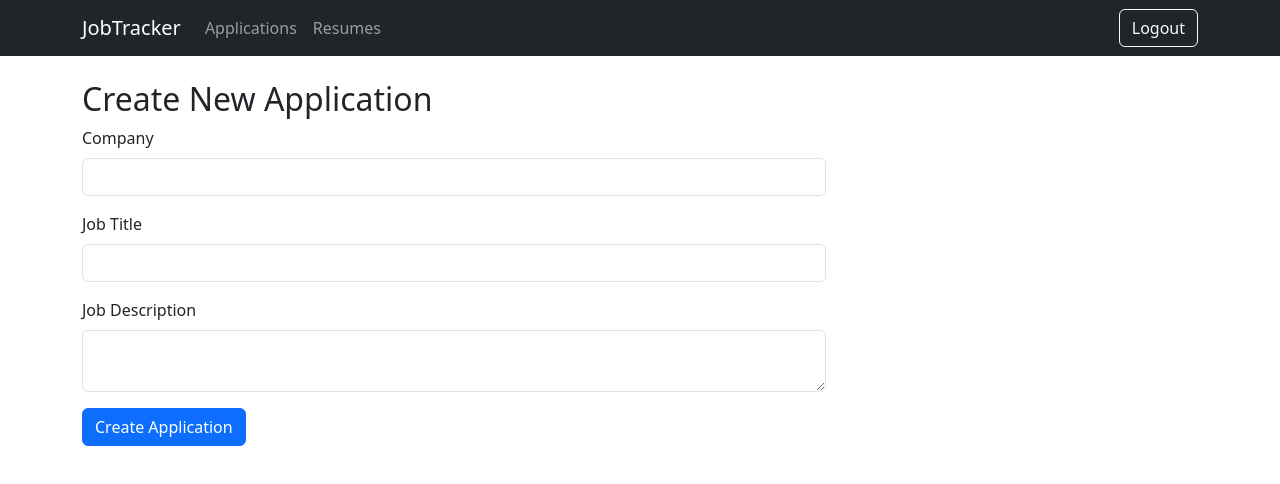
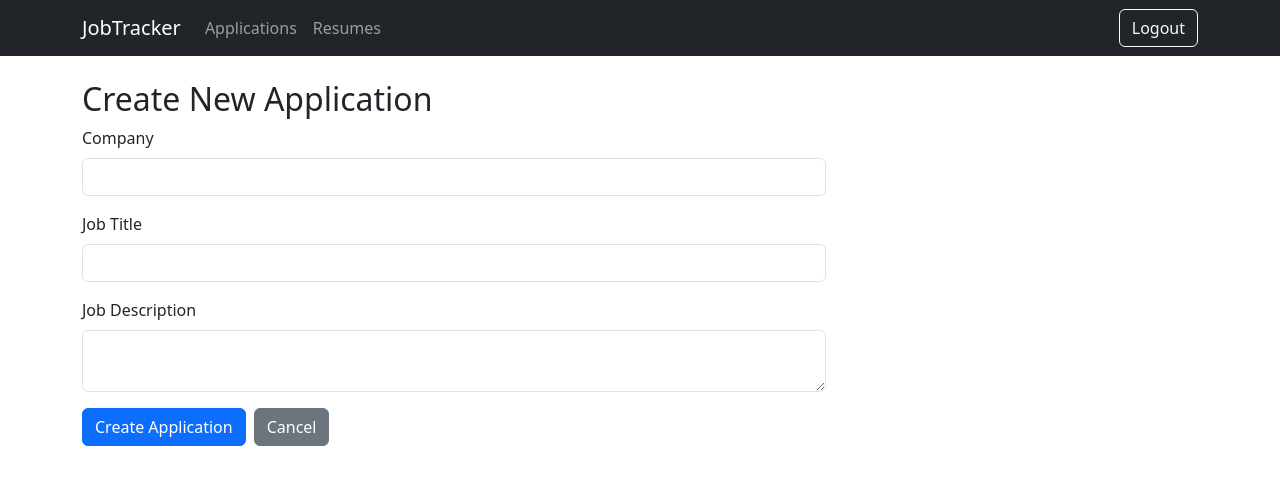
Before and after one commit to cplson/ai-job-tracker, a React app in the folder frontend/: page /applications/new in a window 1280 px wide. Shown: the top 484 px of the page. Built offline with nearby package versions, Linux system fonts and the light colour scheme; sample sign-in values are in the browser's storage; the HTML template or start-up script is replaced by a standard one.

Commit message:
added a reusable cancel button and fixed button spacing issues

```diff
--- a/frontend/src/components/Applications/ApplicationDetails.tsx
+++ b/frontend/src/components/Applications/ApplicationDetails.tsx
@@ -36,7 +36,7 @@ export default function ApplicationDetails() {
     <div className="row">
         <div className="col-lg-8">
             <div className="card shadow mb-4">
-                <div className="d-flex justify-content-between mb-3">
+                <div className="d-flex justify-content-end gap-2 m-3">
                     <button
                         className="btn btn-outline-primary"
                         onClick={() => navigate(`/applications/${application.id}/edit`)}
@@ -44,7 +44,7 @@ export default function ApplicationDetails() {
                         Edit
                     </button>
                     <DeleteButton
-                        label="Delete Application"
+                        label="Delete"
                         fallbackPath='/applications'
                         successState='deleted'
                         onDelete={async () => {
--- a/frontend/src/components/Applications/CreateApplication.tsx
+++ b/frontend/src/components/Applications/CreateApplication.tsx
@@ -1,6 +1,7 @@
 import { useState } from "react";
 import api from "../../services/api";
 import SubmitButton from "../Common/SubmitButton";
+import CancelButton from "../Common/CancelButton";
 
 interface CreateApplicationForm {
   company: string;
@@ -71,6 +72,7 @@ export default function CreateApplication() {
           />
         </div>
 
+        <div className="d-flex gap-2">
           <SubmitButton
             label="Create Application"
             isLoading={loading}
@@ -79,6 +81,9 @@ export default function CreateApplication() {
             type="submit"
             onClick={handleSubmit}
           />
+
+          <CancelButton fallbackPath="/applications" />
+        </div>
       </form>
     </div>
   );
--- a/frontend/src/components/Applications/EditApplication.tsx
+++ b/frontend/src/components/Applications/EditApplication.tsx
@@ -2,6 +2,7 @@ import { useState, useEffect } from "react";
 import { useParams } from "react-router-dom";
 import api from "../../services/api";
 import SubmitButton from "../Common/SubmitButton";
+import CancelButton from "../Common/CancelButton";
 
 interface UpdateApplicationForm {
   company: string;
@@ -89,6 +90,7 @@ export default function EditApplication() {
           />
         </div>
 
+        <div className="d-flex gap-2">
           <SubmitButton
             label="Update Application"
             isLoading={loading}
@@ -96,6 +98,9 @@ export default function EditApplication() {
             successState="updated"
             onClick={handleSubmit}
             />
+
+          <CancelButton label="Back" fallbackPath={`/applications/${id}`} />
+        </div>
       </form>
     </div>
   );
--- /dev/null
+++ b/frontend/src/components/Common/CancelButton.tsx
@@ -0,0 +1,31 @@
+import { useNavigate } from "react-router-dom";
+
+interface CancelButtonProps {
+  label?: string;           // button text
+  fallbackPath?: string;    // where to navigate if no history
+  className?: string;       // CSS classes
+}
+
+export default function CancelButton({
+  label = "Cancel",
+  fallbackPath = "/",
+  className = "btn btn-secondary",
+}: CancelButtonProps) {
+  const navigate = useNavigate();
+
+  const handleClick = () => {
+    // Go back in history if possible
+    if (window.history.state?.idx > 0) {
+      navigate(-1);
+    } else {
+      // fallback path if no previous history
+      navigate(fallbackPath);
+    }
+  };
+
+  return (
+    <button type="button" className={className} onClick={handleClick}>
+      {label}
+    </button>
+  );
+}
--- a/frontend/src/components/Common/DeleteButton.tsx
+++ b/frontend/src/components/Common/DeleteButton.tsx
@@ -43,7 +43,7 @@ export default function DeleteButton({
   fallbackPath,
   successState,
   confirmMessage = "Are you sure you want to delete this?",
-  className = "btn btn-danger",
+  className = "btn btn-outline-danger",
 }: DeleteButtonProps) {
   const navigate = useNavigate();
 
```
Lines whose indentation alone changed are shown as unchanged.
